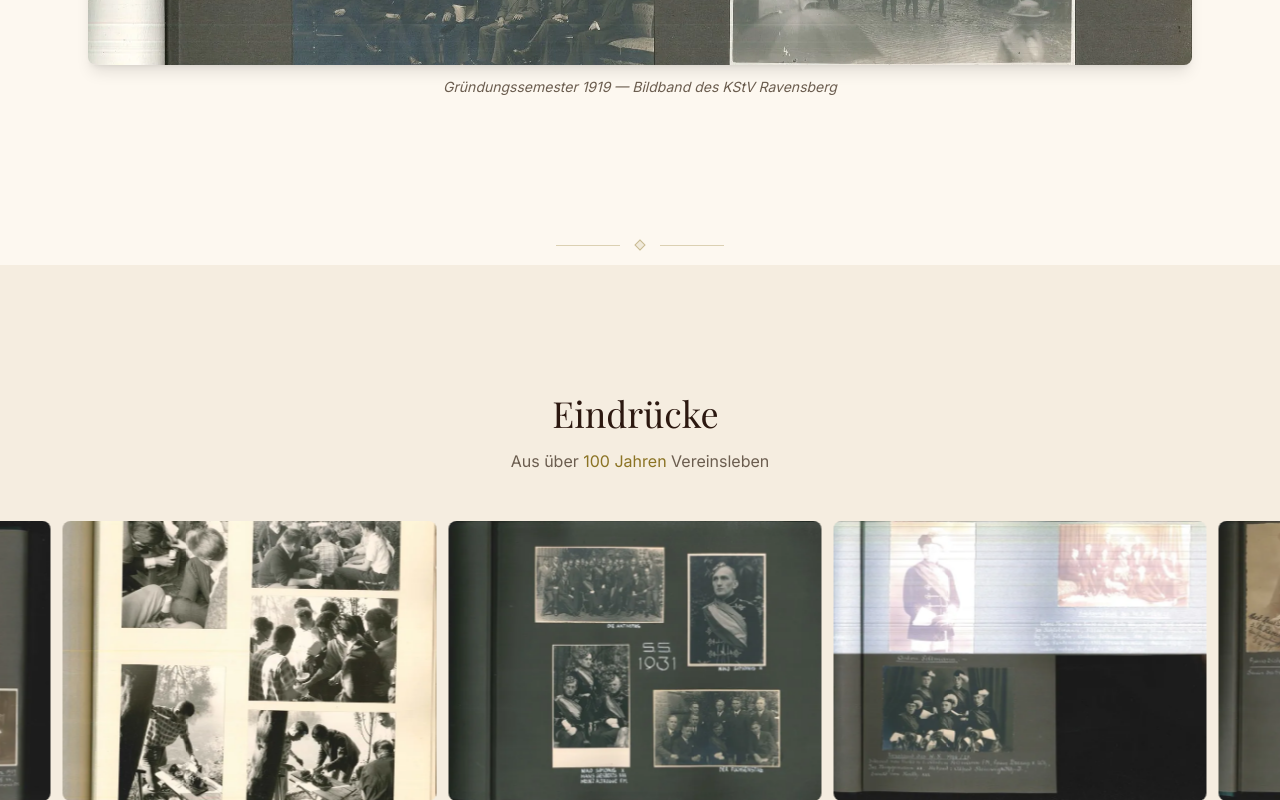
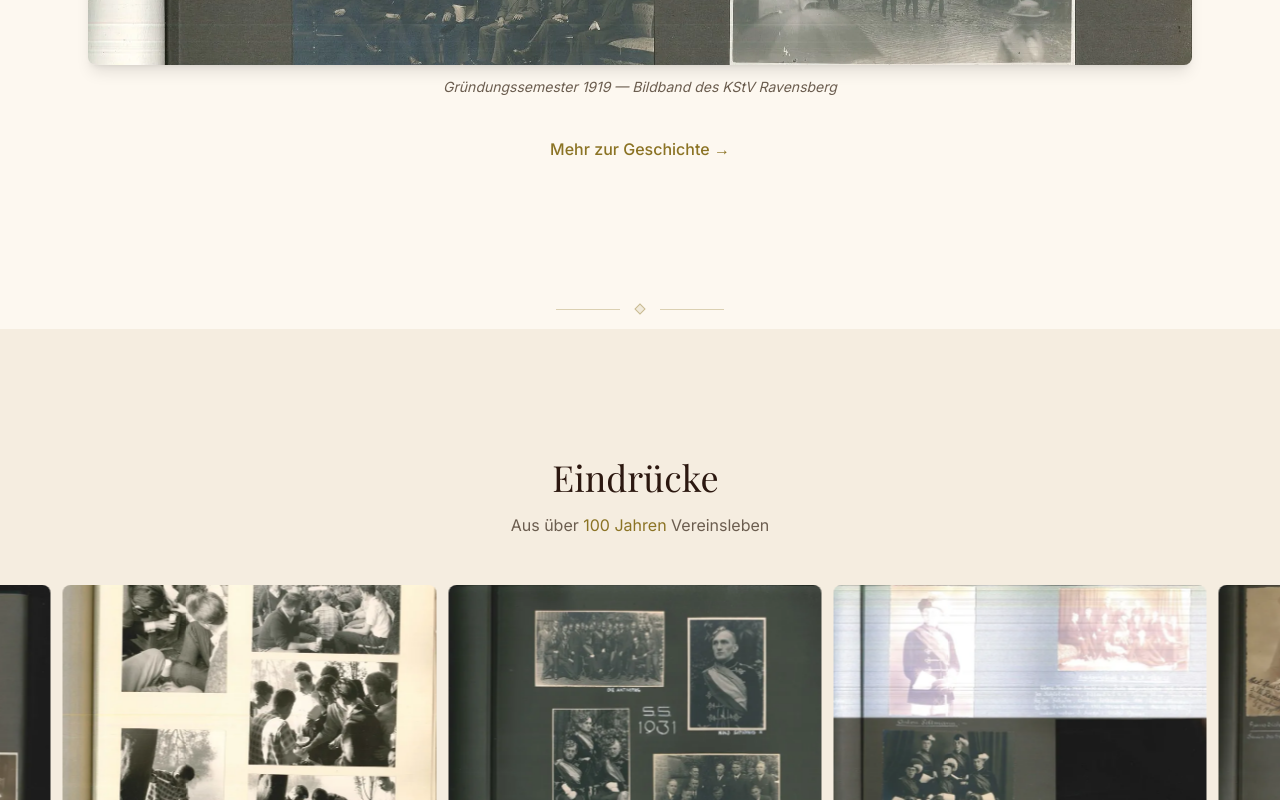
Before and after one commit to yungweng/ravensberg, a Next.js app: page / in a window 1280 px wide. Shown: the part 7500-8300 px from the top of the page. Built offline with nearby package versions, Linux system fonts and the light colour scheme; a web font is replaced by a local one.

Commit message:
feat(seo): add internal links to /geschichte/ and fix footer social layout
- Add Geschichte link to footer nav (visible on every page)
- Add "Mehr zur Geschichte" link in Über uns section
- Stack social media links vertically in footer

```diff
--- a/src/components/Footer.tsx
+++ b/src/components/Footer.tsx
@@ -63,6 +63,7 @@ export function Footer() {
             <h4 className="font-semibold text-sm uppercase tracking-wider mb-3 text-background/80">
               Folge uns
             </h4>
+            <div className="flex flex-col gap-2">
               <a
                 href={siteConfig.instagram}
                 target="_blank"
@@ -103,6 +104,7 @@ export function Footer() {
                 </svg>
                 {siteConfig.facebookHandle}
               </a>
+            </div>
           </motion.div>
         </div>
       </div>
@@ -136,6 +138,9 @@ export function Footer() {
             </a>
           </p>
           <div className="flex gap-6">
+            <Link href="/geschichte" className="hover:text-background transition-colors">
+              Geschichte
+            </Link>
             <Link href="/impressum" className="hover:text-background transition-colors">
               Impressum
             </Link>
--- a/src/components/UeberUns.tsx
+++ b/src/components/UeberUns.tsx
@@ -153,6 +153,17 @@ export function UeberUns() {
         </figure>
       </ScrollReveal>
 
+      <ScrollReveal>
+        <div className="text-center mt-10">
+          <a
+            href="/geschichte"
+            className="text-accent hover:underline font-medium"
+          >
+            Mehr zur Geschichte &rarr;
+          </a>
+        </div>
+      </ScrollReveal>
+
       <Lightbox
         src={lightbox?.src ?? ""}
         alt={lightbox?.alt ?? ""}
```
Lines whose indentation alone changed are shown as unchanged.
